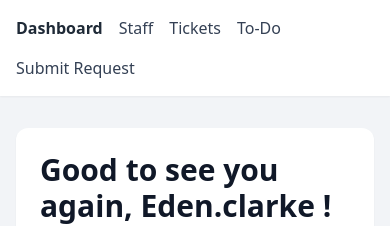
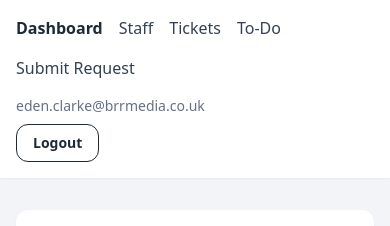
Before and after one commit to shihuayin/brr-tech-test, a React (Create React App) app: page / in a window 390 px wide. Both pictures are taken after a click on the button "Login as User". Shown: the top 226 px of the page. Built offline with nearby package versions, Linux system fonts and the light colour scheme; no server answers; the database is empty.

Commit message:
Fix: Display Logout button and email on mobile

```diff
--- a/src/components/Navbar.js
+++ b/src/components/Navbar.js
@@ -37,7 +37,7 @@ export default function Navbar() {
         </div>
 
         {/*right part, email + logout button */}
-        <div className="hidden sm:flex items-center gap-4">
+        <div className="flex flex-col sm:flex-row items-start sm:items-center gap-2 sm:gap-4 mt-4 sm:mt-0">
           <span className="text-sm text-neutral-500">{user.email}</span>
           <button
             onClick={() => {
@@ -45,7 +45,7 @@ export default function Navbar() {
               navigate("/", { replace: true });
             }}
             aria-label="Logout"
-            className="text-sm text-neutral-700 hover:text-primary transition"
+            className="px-4 py-2 rounded-lg border border-primary text-sm font-semibold text-primary hover:bg-primary hover:text-white transition"
           >
             Logout
           </button>
```
